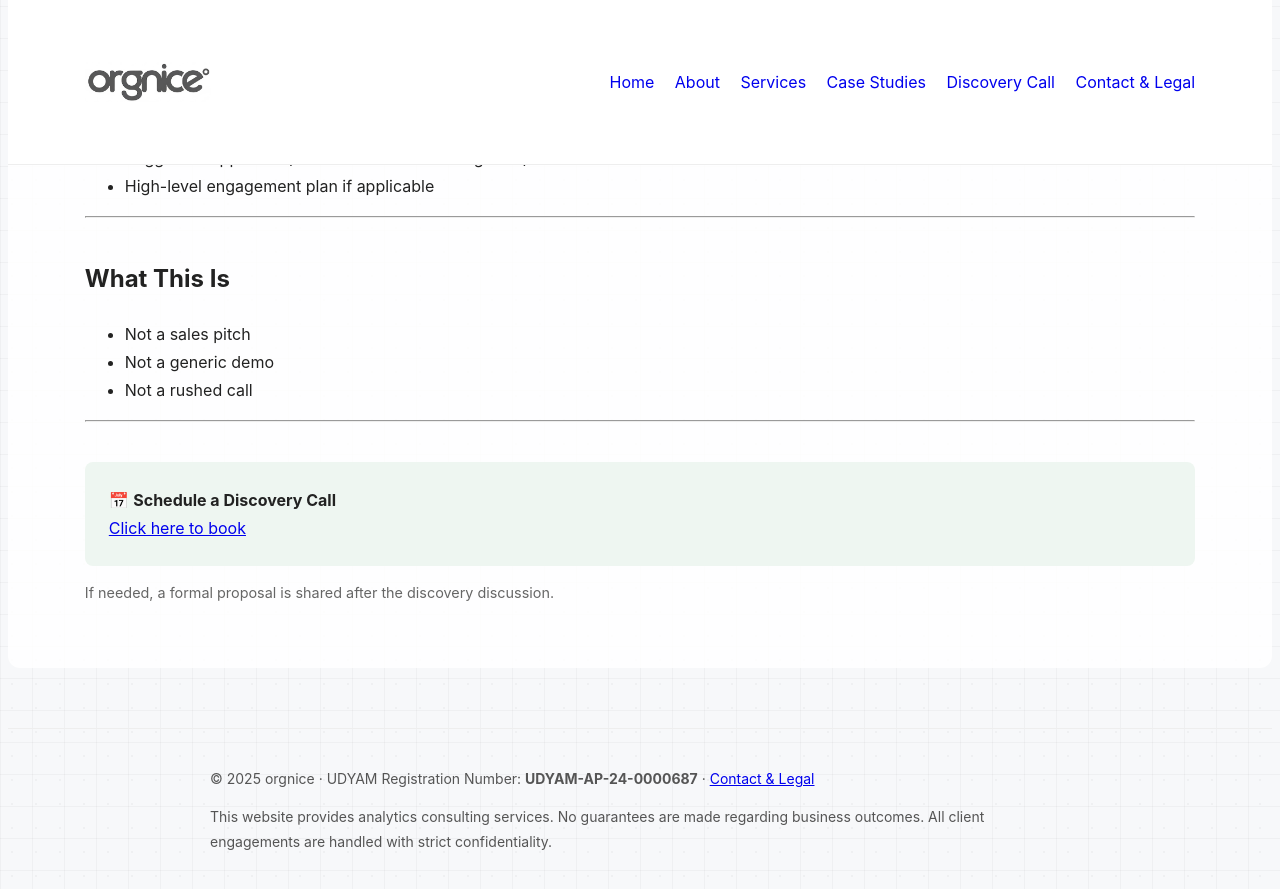
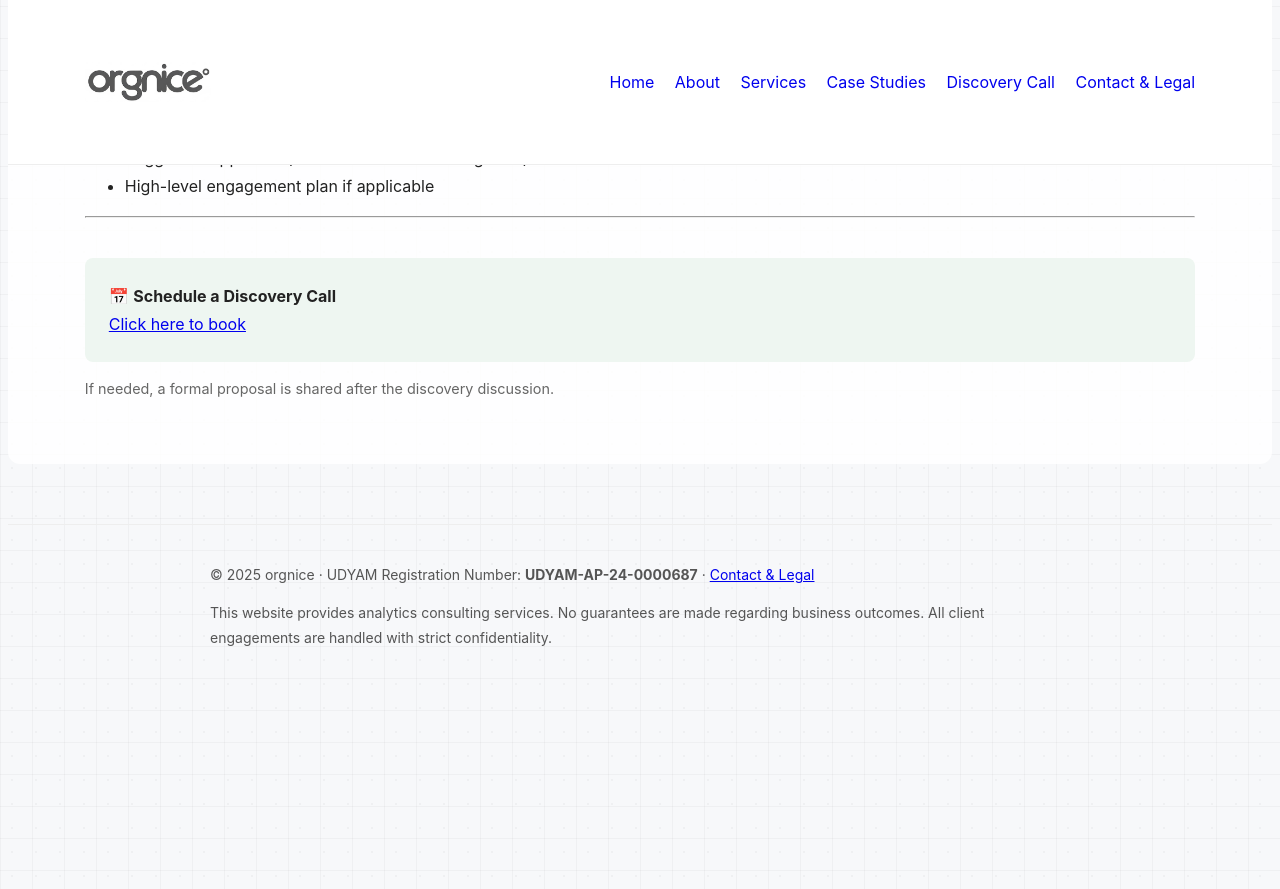
Before and after one commit to orgnice/orgnice.github.io, a Jekyll site: the page built from discovery.md, in a window 1280 px wide and 900 px high, scrolled down 666 px. Shown: the top 889 px of the window. Built offline with Jekyll 4.4.1, drawn with Linux system fonts in a browser that asks for light colours.

Commit message:
upgrade v2.6 (ai)

```diff
--- a/discovery.md
+++ b/discovery.md
@@ -29,14 +29,6 @@ This helps both sides decide if there’s a strong fit.
 
 ---
 
-## What This Is
-
-- Not a sales pitch
-- Not a generic demo
-- Not a rushed call
-
----
-
 <div class="cta-box">
 📅 <strong>Schedule a Discovery Call</strong><br>
 <a href="https://calendly.com/orgnice/30min">Click here to book</a>
```
Also changed, not shown: about.md (+1 -1 lines), case-studies.md (+1 -1 lines), index.md (+1 -1 lines).
